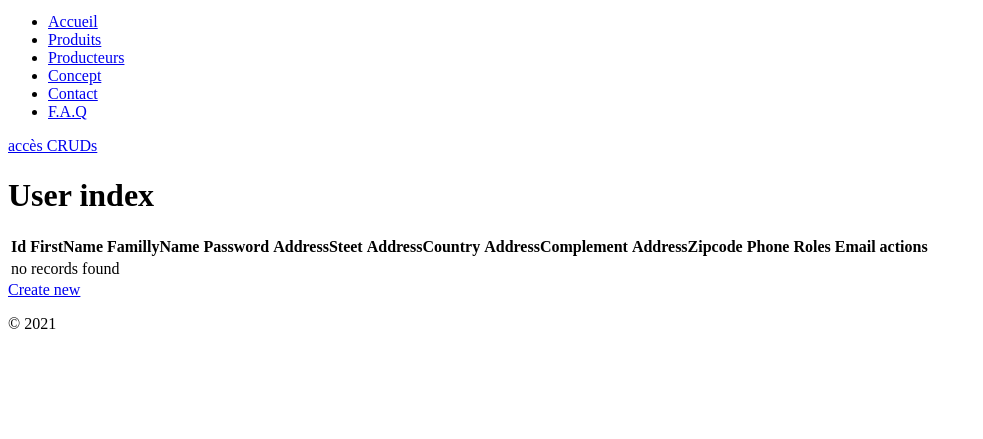
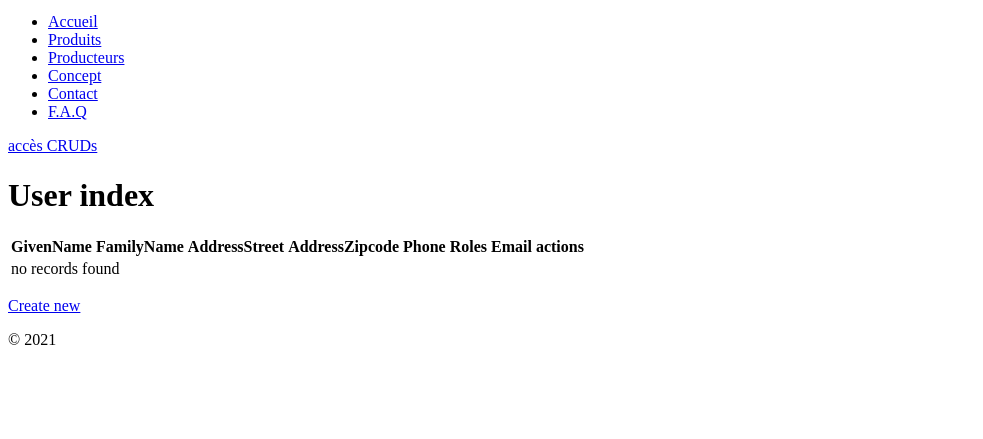
Before and after one commit to Yunis78/eportager_finale, a Symfony app: template templates/components/pages/user/index.html.twig in a window 1280 px wide. Shown: the part 1986-2425 px from the top of the page, without its empty margins (0-983 px from the left). Before the commit the page ends 2315 px from the top, so only its background shows below. Run offline with Twig, Linux system fonts and the light colour scheme; the template is opened without the code that fills it, so the values that code supplies are empty; some libraries are stand-ins or nearby versions.

Commit message:
Mélissa-003 > User CRUD momo

```diff
--- a/src/Controller/UserController.php
+++ b/src/Controller/UserController.php
@@ -22,6 +22,7 @@ class UserController extends AbstractController
     {
         return $this->render('components/pages/user/index.html.twig', [
             'users' => $userRepository->findAll(),
+
         ]);
     }
 
--- a/templates/components/pages/user/_delete_form.html.twig
+++ b/templates/components/pages/user/_delete_form.html.twig
@@ -1,4 +1,4 @@
 <form method="post" action="{{ path('user_delete', {'id': user.id}) }}" onsubmit="return confirm('Are you sure you want to delete this item?');">
     <input type="hidden" name="_token" value="{{ csrf_token('delete' ~ user.id) }}">
-    <button class="btn">Delete</button>
+    <p class="text-right"><button class="btn btn-danger">Delete</button></p>
 </form>
--- a/templates/components/pages/user/_form.html.twig
+++ b/templates/components/pages/user/_form.html.twig
@@ -1,4 +1,4 @@
 {{ form_start(form) }}
     {{ form_widget(form) }}
-    <button class="btn">{{ button_label|default('Save') }}</button>
+    <p> <button class="btn {{ btn_class|default('btn-success') }}">{{ button_label|default('Save') }}</button></p>
 {{ form_end(form) }}
--- a/templates/components/pages/user/index.html.twig
+++ b/templates/components/pages/user/index.html.twig
@@ -3,18 +3,19 @@
 {% block title %}User index{% endblock %}
 
 {% block body %}
+<div class="container">
+
     <h1>User index</h1>
 
     <table class="table">
         <thead>
             <tr>
-                <th>Id</th>
-                <th>FirstName</th>
-                <th>FamillyName</th>
-                <th>Password</th>
-                <th>AddressSteet</th>
-                <th>AddressCountry</th>
-                <th>AddressComplement</th>
+                {# <th>Id</th> #}
+                <th>GivenName</th>
+                <th>FamilyName</th>
+                <th>AddressStreet</th>
+                {# <th>AddressCountry</th> #}
+                {# <th>AddressComplement</th> #}
                 <th>AddressZipcode</th>
                 <th>Phone</th>
                 <th>Roles</th>
@@ -25,20 +26,19 @@
         <tbody>
         {% for user in users %}
             <tr>
-                <td>{{ user.id }}</td>
-                <td>{{ user.firstName }}</td>
-                <td>{{ user.famillyName }}</td>
-                <td>{{ user.password }}</td>
-                <td>{{ user.addressSteet }}</td>
-                <td>{{ user.addressCountry }}</td>
-                <td>{{ user.addressComplement }}</td>
+                {# <td>{{ user.id }}</td> #}
+                <td>{{ user.givenName }}</td>
+                <td>{{ user.familyName }}</td>
+                <td>{{ user.addressStreet }}</td>
+                {# <td>{{ user.addressCountry }}</td> #}
+                {# <td>{{ user.addressComplement }}</td> #}
                 <td>{{ user.addressZipcode }}</td>
                 <td>{{ user.phone }}</td>
                 <td>{{ user.roles ? user.roles|join(', ') : '' }}</td>
                 <td>{{ user.email }}</td>
                 <td>
-                    <a href="{{ path('user_show', {'id': user.id}) }}">show</a>
-                    <a href="{{ path('user_edit', {'id': user.id}) }}">edit</a>
+                    <a class="btn btn-primary" href="{{ path('user_show', {'id': user.id}) }}">show</a>
+                    <a class="btn btnorange" href="{{ path('user_edit', {'id': user.id}) }}">edit</a>
                 </td>
             </tr>
         {% else %}
@@ -49,5 +49,6 @@
         </tbody>
     </table>
 
-    <a href="{{ path('user_new') }}">Create new</a>
+    <p><a class="btn btn-primary" href="{{ path('user_new') }}">Create new</a></p>
+</div>
 {% endblock %}
```
Also changed, not shown: templates/components/pages/user/edit.html.twig (+9 -4 lines), templates/components/pages/user/new.html.twig (+6 -3 lines), templates/components/pages/user/show.html.twig (+12 -6 lines).
